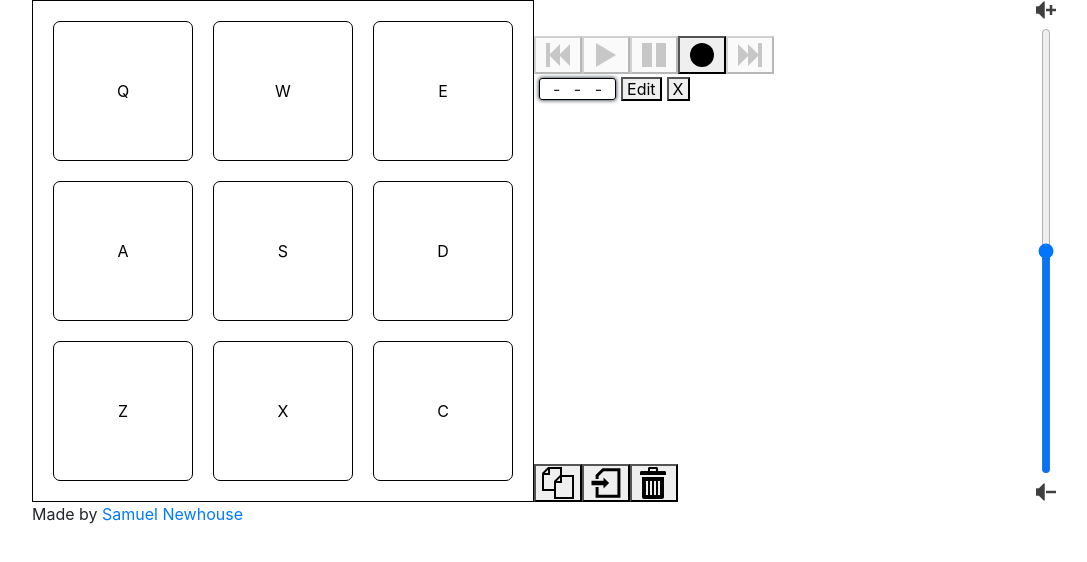
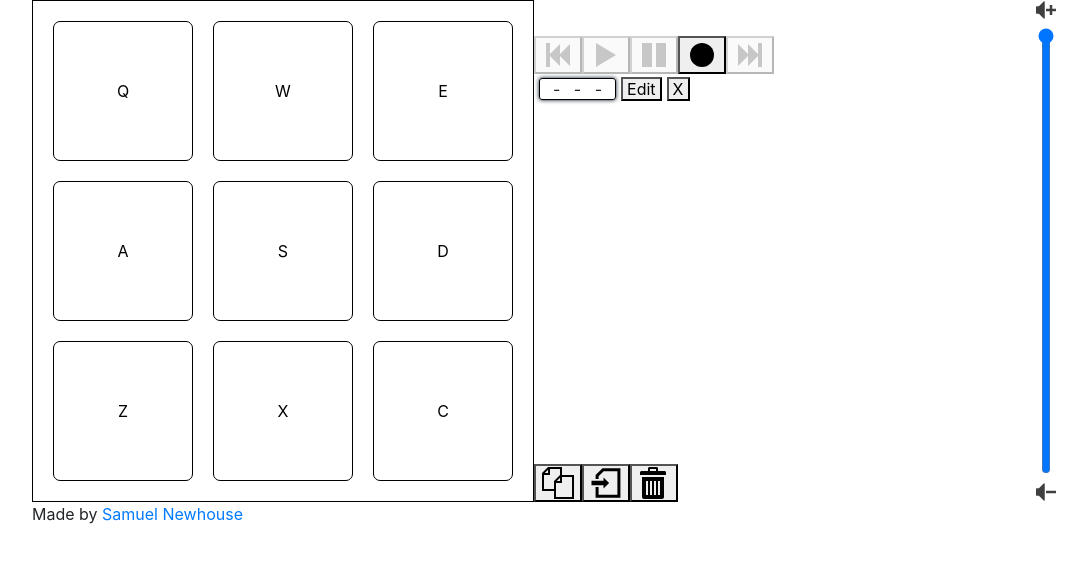
Before and after one commit to SamuelNewhouse/drum-machine, a React (Create React App) app: page / in a window 1280 px wide. Shown: the top 562 px of the page, without its empty margins (96-1183 px from the left). Built offline with nearby package versions, Linux system fonts and the light colour scheme.

Commit message:
Add full volume control functionality to <Volume>

```diff
--- a/src/Components/Volume.js
+++ b/src/Components/Volume.js
@@ -1,16 +1,33 @@
 import React from 'react';
+import { connect } from 'react-redux';
+import { setVolume } from '../actions';
 
 import volumeIncrease from '../svg/volume-increase.svg';
 import volumeDecrease from '../svg/volume-decrease.svg';
 
-const Volume = () => {
+const Volume = ({ volume, setVolume }) => {
   return (
-  <div id="volume">
-    <img src={volumeIncrease} alt="Increase Volume"></img>
-    <input type="range" orient="vertical" min="0" max="100"></input>
-    <img src={volumeDecrease} alt="Decrease Volume"></img>
-  </div>
+    <div id="volume">
+      <img src={volumeIncrease} alt="Increase Volume" />
+      <input type="range" orient="vertical" min="0" max="100"
+        value={volume}
+        onChange={event => setVolume(event.target.value)}
+      />
+      <img src={volumeDecrease} alt="Decrease Volume" />
+    </div>
   )
 }
 
-export default Volume;
+const mapStateToProps = state => {
+  return {
+    volume: state.volume
+  }
+}
+
+const mapDispatchToProps = dispatch => {
+  return {
+    setVolume: volume => dispatch(setVolume(volume))
+  }
+}
+
+export default connect(mapStateToProps, mapDispatchToProps)(Volume);
```
